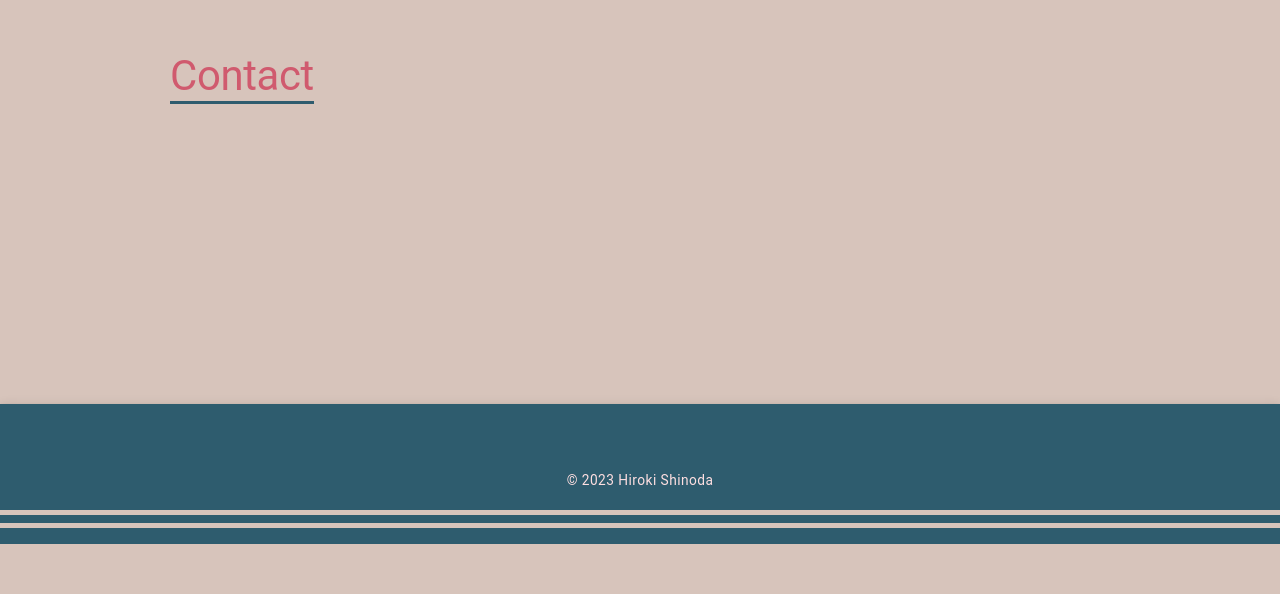
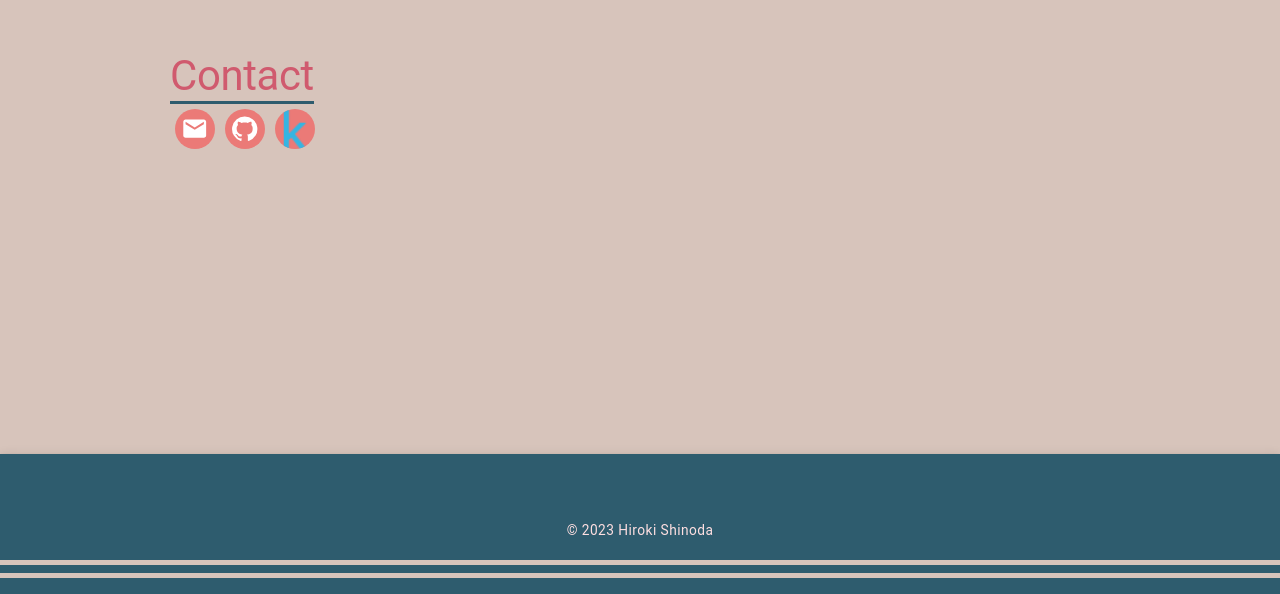
Before and after one commit to hirokishinoda/hirokishinoda.github.io, a React (Create React App) app in the folder portfolio/: page / in a window 1280 px wide. Shown: the part 4509-5103 px from the top of the page. Before the commit the page ends 5053 px from the top, so only its background shows below. Built offline with nearby package versions, Linux system fonts and the light colour scheme.

Commit message:
連絡先の追加

```diff
--- a/portfolio/src/features/Contact/components/Contact.tsx
+++ b/portfolio/src/features/Contact/components/Contact.tsx
@@ -1,8 +1,43 @@
+/** @jsxImportSource @emotion/react */
+import { css } from "@emotion/react";
+
+import EmailIcon from '@mui/icons-material/Email';
+import GitHubIcon from '@mui/icons-material/GitHub';
+import KaggleIcon from "assets/img/kaggle_icon.png";
+import { Avatar, Box, Link } from "@mui/material";
+import { ColorConstants } from "types/color";
+
 import ContentsEntire from "components/ContentsEntire";
 
 const Contact = () => {
+
+    const iconCSS = css`
+        margin           : 5px;
+        background-color : ${ColorConstants.JINZAMOMI};
+    `;
+
+    const divCSS = css`
+        display : flex;
+    `;
+
+
     return (
         <ContentsEntire id="Contact" title="Contact">
+            <Box component="div" css={divCSS}>
+                <Link href="mailto:progac27jhisi@gmail.com">
+                    <Avatar css={iconCSS}>
+                        <EmailIcon />
+                    </Avatar>
+                </Link>
+                <Link href="https://github.com/hirokishinoda">
+                    <Avatar css={iconCSS}>
+                        <GitHubIcon />
+                    </Avatar>
+                </Link>
+                <Link href="https://github.com/hirokishinoda">
+                    <Avatar src={KaggleIcon} css={iconCSS} />
+                </Link>
+            </Box>
 
         </ContentsEntire>
     );
```
